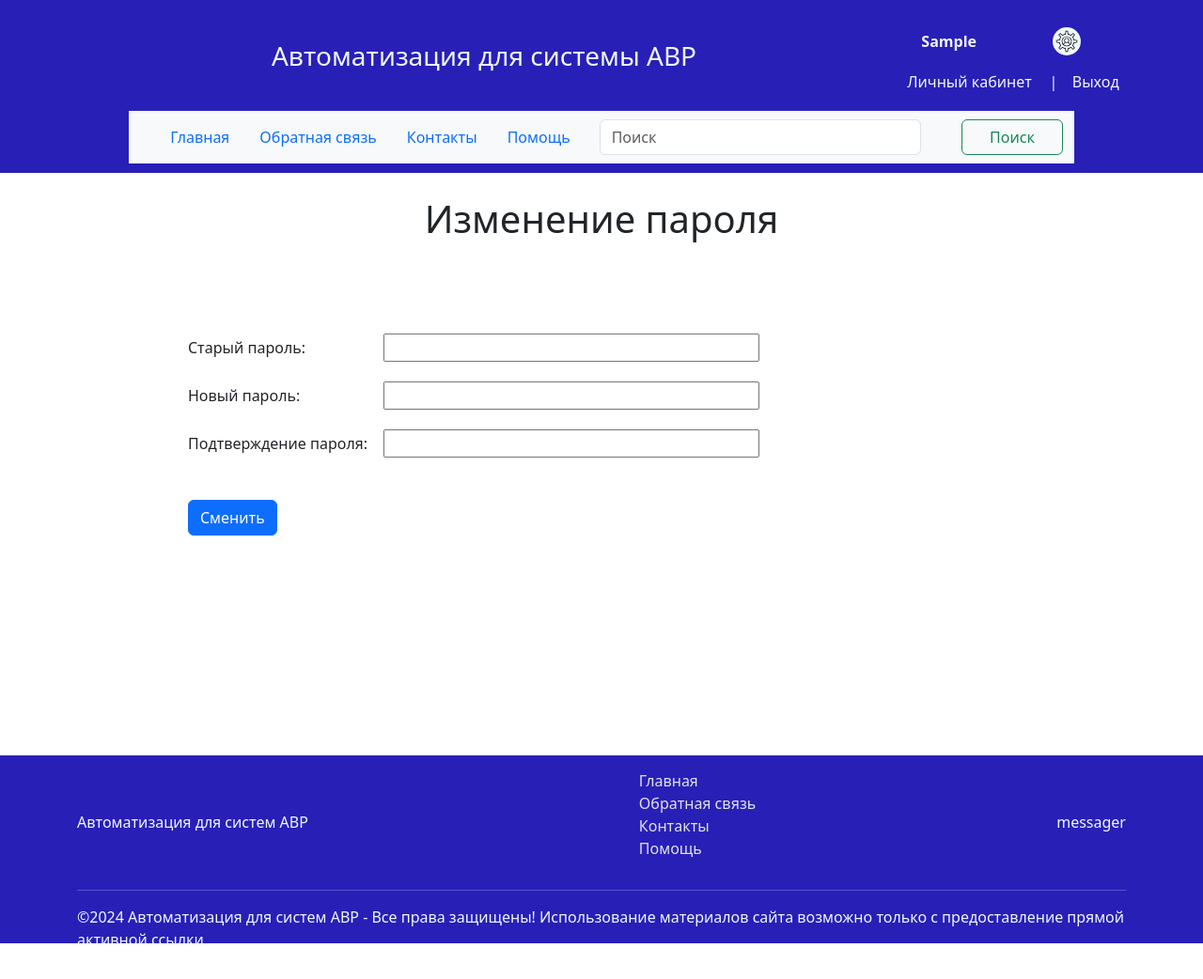
After one commit to vikneo/Automation-of-AVR, a Django app: page /user/password-change/ in a window 1280 px wide. The commit adds this page. Shown: the whole page at 94% size. Run offline with Django 5.2, Linux system fonts and the light colour scheme; the visitor is signed in with stand-in values (Sample User, id 1); parts of the project's set-up code (start-up, migrations or seed data) failed here and were passed over.

Commit message:
added form and view for password change

```diff
--- a/avr_system/static/css/authorization.css
+++ b/avr_system/static/css/authorization.css
@@ -58,3 +58,9 @@
     background: #4046fd;
     color: aliceblue;
 }
+
+.pswd-reset {
+    width: 100%;
+    padding: 8px;
+    background: aquamarine;
+}
--- a/avr_system/templates/profile/account.html
+++ b/avr_system/templates/profile/account.html
@@ -41,7 +41,7 @@
                     </p>
                     <p class="flex p-rows m-16">
                         <span>Сменить пароль</span>
-                        <a class="flex btn-redact" href="#" type="submit" onclick="changePasw()">Сменить</a>
+                        <a class="flex btn-redact" href="{% url 'users:password_change' %}" type="submit">Сменить</a>
                     </p>
                     <p class="flex p-rows m-16">
                         <span>Изменить аватарку</span>
--- /dev/null
+++ b/avr_system/templates/profile/password_reset.html
@@ -0,0 +1,24 @@
+{% extends 'base/base.html' %}
+{% load static i18n %}
+
+{% block title %} <title>{{ title }}</title> {% endblock %}
+
+{% block content %}
+<div class="flex container-box form-login" style="flex-direction: column; justify-content: flex-start;">
+    <div class="flex container auth-pos">
+        <h1>{{ title }}</h1>
+    </div>
+    <form class="form-block" method="post">
+        {% csrf_token %}
+        <div class="form-error">{{ form.non_field_errors }}</div>
+        {% for f in form %}
+        <div class="mb-3 form-label">
+            <p><label class="form-label" for="{{ f.id_for_label }}">{{ f.label }}: </label>{{ f }}</p>
+            <div class="form-error">{{ f.errors }}</div>
+        </div>
+        {% endfor %}
+        <span id="span1"></span><br>
+        <button id="confirmbtn" type="submit" class="btn btn-primary">{% trans 'Сменить' %}</button>
+    </form>
+</div>
+{% endblock %}
--- a/avr_system/users/forms.py
+++ b/avr_system/users/forms.py
@@ -1,10 +1,8 @@
 from typing import Any
 from django import forms
 from django.core.exceptions import ValidationError
-from django.contrib.auth.base_user import AbstractBaseUser
 from django.contrib.auth.models import User
-from django.contrib.auth.forms import AuthenticationForm
-from django.contrib.auth.forms import UserCreationForm
+from django.contrib.auth.forms import AuthenticationForm, PasswordChangeForm, UserCreationForm
 from django.utils.translation import gettext_lazy as _
 
 from .models import Profile
@@ -90,6 +88,14 @@ class RegisterUserForm(UserCreationForm):
         ]
 
 
+class UserRasswordResetForm(PasswordChangeForm):
+    """
+
+    """
+    old_password = forms.CharField(label="Старый пароль", widget=forms.PasswordInput(attrs={'class': 'form-input'}))
+    new_password1 = forms.CharField(label="Новый пароль", widget=forms.PasswordInput(attrs={'class': 'form-input'}))
+    new_password2 = forms.CharField(label="Подтверждение пароля", widget=forms.PasswordInput(attrs={'class': 'form-input'}))
+
 class CallBackForm(forms.Form):
     """
 
--- a/avr_system/users/urls.py
+++ b/avr_system/users/urls.py
@@ -6,7 +6,9 @@ from .views import (
     UserLogoutView,
     RegisterUserView,
     CallBackView,
-    ContactView
+    ContactView,
+    UserPasswordResetView,
+    UserPasswordChangeDoneView,
 )
 
 app_name = 'users'
@@ -16,6 +18,8 @@ urlpatterns = [
     path('login/', UserLoginView.as_view(), name='login'),
     path('logout/', UserLogoutView.as_view(), name='logout'),
     path('register/', RegisterUserView.as_view(), name='register'),
+    path('password-change/', UserPasswordResetView.as_view(), name='password_change'),
+    path('password-change/done/', UserPasswordChangeDoneView.as_view(), name="password_change_done"),
     path('callback/', CallBackView.as_view(), name='callback'),
     path('contact/', ContactView.as_view(), name='contact')
 ]
--- a/avr_system/users/views.py
+++ b/avr_system/users/views.py
@@ -6,11 +6,16 @@ from django.shortcuts import redirect
 from django.urls import reverse_lazy
 from django.contrib import messages
 from django.core.mail import send_mail
-from django.views.generic import ListView, DetailView, CreateView, FormView, TemplateView
-from django.contrib.auth.views import LoginView, LogoutView
+from django.views.generic import DetailView, CreateView, FormView, TemplateView, UpdateView
+from django.contrib.auth.views import (
+    LoginView,
+    LogoutView,
+    PasswordChangeView,
+    PasswordChangeDoneView
+    )
 
 from .models import Profile
-from .forms import CallBackForm, UserFormAuth, RegisterUserForm
+from .forms import CallBackForm, UserFormAuth, RegisterUserForm, UserRasswordResetForm
 from utilits.mixins import MenuMixin
 from avr_system.settings import EMAIL_HOST_USER
 
@@ -57,6 +62,38 @@ class ProfileDetailView(MenuMixin, DetailView):
         context.update(
             self.get_menu(),
             title='Профиль'
+        )
+        return context
+
+
+
+class UserPasswordResetView(MenuMixin, PasswordChangeView):
+    """
+    Changing the password
+    """
+    form_class = UserRasswordResetForm
+    success_url = reverse_lazy("users:password_change_done")
+    template_name = 'profile/password_reset.html'
+
+    def get_context_data(self, **kwargs: Any) -> dict[str, Any]:
+        context = super().get_context_data(**kwargs)
+        context.update(
+            self.get_menu(),
+            title='Изменение пароля'
+        )
+
+        return context
+
+class UserPasswordChangeDoneView(MenuMixin, PasswordChangeDoneView):
+    """
+    Confirmation of password change
+    """
+    template_name = 'profile/password_change_done.html'
+
+    def get_context_data(self, **kwargs: Any) -> dict[str, Any]:
+        context = super().get_context_data(**kwargs)
+        context.update(
+            self.get_menu()
         )
         return context
 
```
Also changed, not shown: avr_system/templates/profile/password_change_done.html (added, +24 -0 lines).
